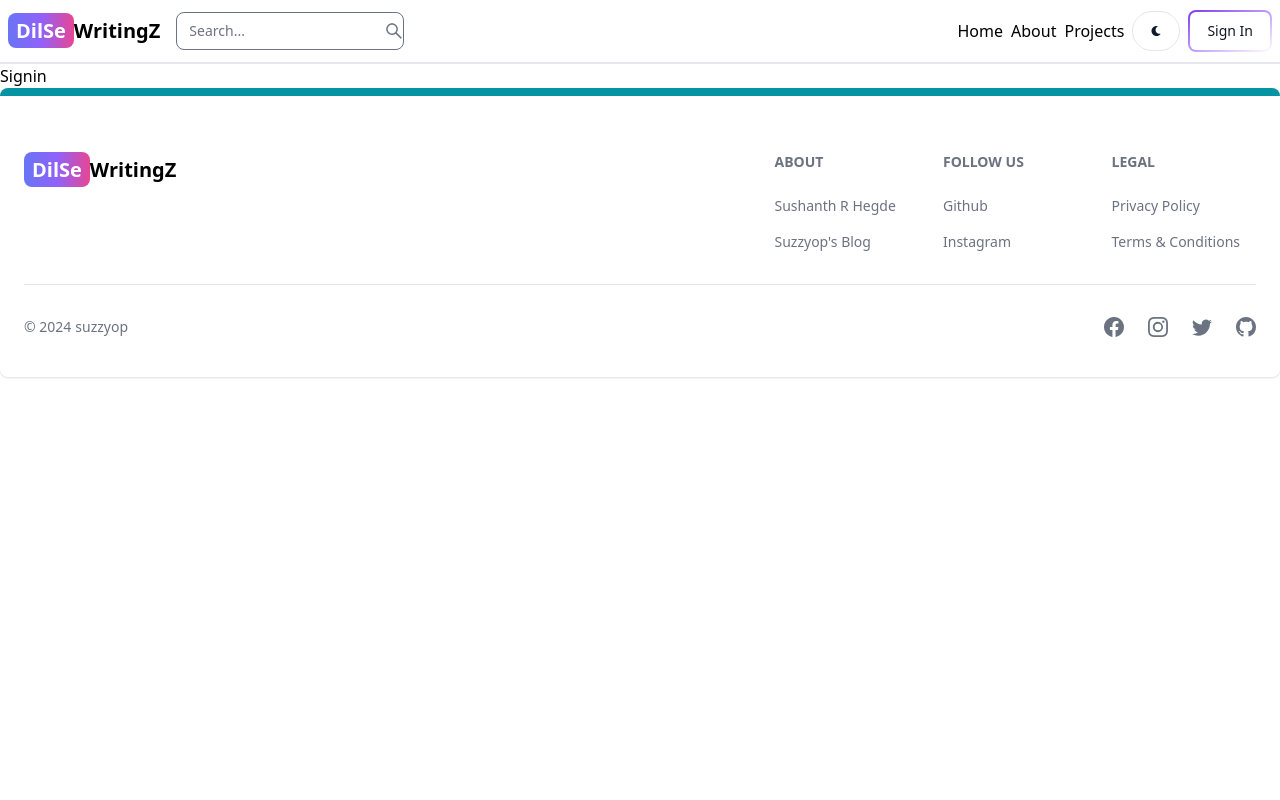
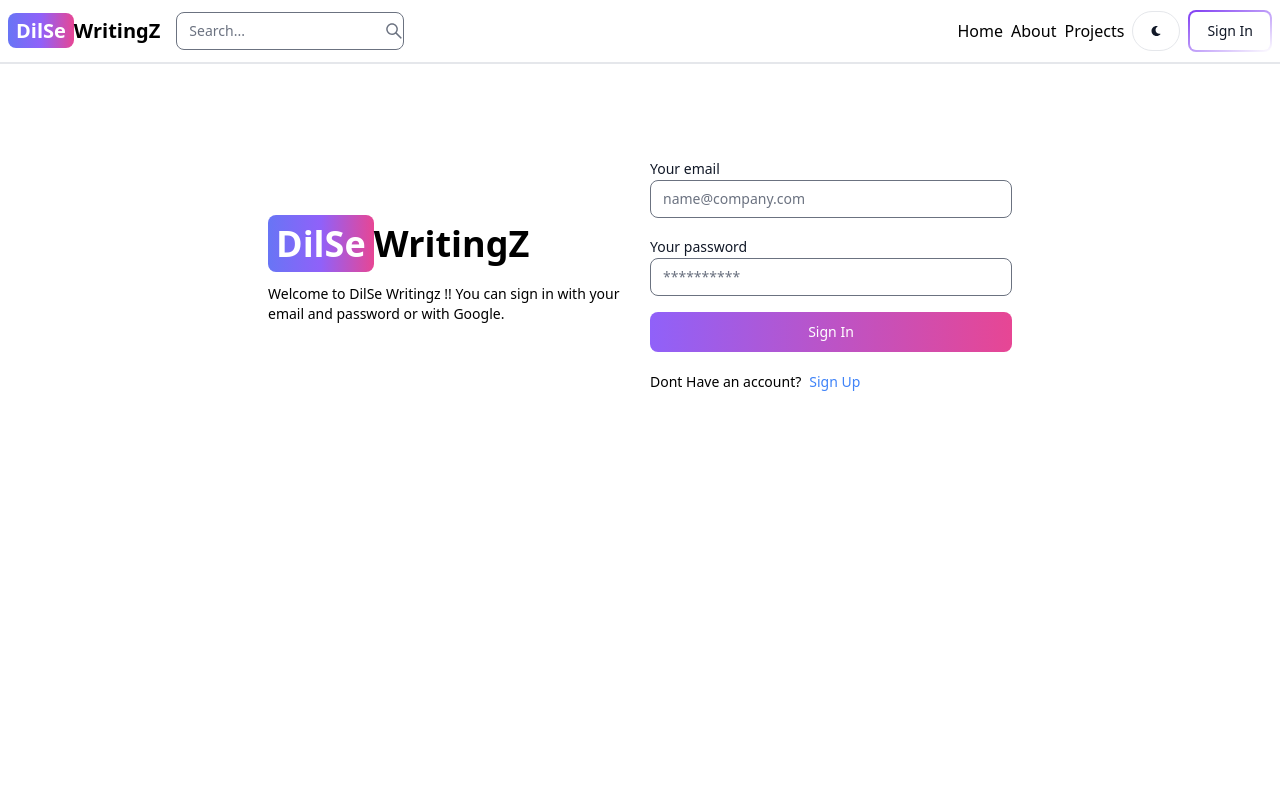
Before and after one commit to SushanthRHegde/Suzzy-Writes, a React (Vite) app in the folder client/: page /signin in a window 1280 px wide. Shown: the top 800 px of the page. Built offline with nearby package versions, Linux system fonts and the light colour scheme.

Commit message:
added functionality for sign in

```diff
--- a/client/src/components/Header.jsx
+++ b/client/src/components/Header.jsx
@@ -49,7 +49,7 @@
           <Button className='w-12 h-10 hidden sm:inline' color='gray' pill>
             <FaMoon />
           </Button>
-          <Link to='/sign-in'>
+          <Link to='/signin'>
             <Button gradientDuoTone='purpleToBlue' outline>Sign In</Button>
           </Link>
           <Navbar.Toggle onClick={toggleNavbar} />
--- a/client/src/pages/Signin.jsx
+++ b/client/src/pages/Signin.jsx
@@ -1,7 +1,107 @@
-import React from 'react'
+import { Alert, Button, Label, Spinner, TextInput } from 'flowbite-react';
+import { useState } from 'react';
+import { Link, useNavigate } from 'react-router-dom';
 
-export default function Signin() {
+export default function SignIn() {
+  const [formData, setFormData] = useState({});
+  const [errorMessage, setErrorMessage] = useState(null);
+  const [loading, setLoading] = useState(false);
+  const navigate = useNavigate();
+  const handleChange = (e) => {
+    setFormData({ ...formData, [e.target.id]: e.target.value.trim() });
+  };
+  const handleSubmit = async (e) => {
+    e.preventDefault();
+    if (!formData.email || !formData.password) {
+      return setErrorMessage('Please fill out all fields.');
+    }
+    try {
+      setLoading(true);
+      setErrorMessage(null);
+      const res = await fetch('/api/auth/signin', {
+        method: 'POST',
+        headers: { 'Content-Type': 'application/json' },
+        body: JSON.stringify(formData),
+      });
+      const data = await res.json();
+      if (data.success === false) {
+        return setErrorMessage(data.message);
+      }
+      setLoading(false);
+      if (res.ok) {
+        navigate('/');
+      }
+    } catch (error) {
+      setErrorMessage(error.message);
+      setLoading(false);
+    }
+  };
   return (
-    <div>Signin</div>
-  )
+    <div className='min-h-screen mt-20'>
+      <div className='flex p-3 max-w-3xl mx-auto flex-col md:flex-row md:items-center gap-5'>
+        {/* left */}
+        <div className='flex-1'>
+          <Link to='/' className='font-bold dark:text-white text-4xl'>
+            <span className='px-2 py-1 bg-gradient-to-r from-indigo-500 via-purple-500 to-pink-500 rounded-lg text-white'>
+              DilSe
+            </span>
+            WritingZ
+          </Link>
+          <p className='text-sm mt-5'>
+          Welcome to DilSe Writingz !! You can sign in with your email and password
+          or with Google.
+          </p>
+        </div>
+        {/* right */}
+
+        <div className='flex-1'>
+          <form className='flex flex-col gap-4' onSubmit={handleSubmit}>
+            <div>
+              <Label value='Your email' />
+              <TextInput
+                type='email'
+                placeholder='name@company.com'
+                id='email'
+                onChange={handleChange}
+              />
+            </div>
+            <div>
+              <Label value='Your password' />
+              <TextInput
+                type='password'
+                placeholder='**********'
+                id='password'
+                onChange={handleChange}
+              />
+            </div>
+            <Button
+              gradientDuoTone='purpleToPink'
+              type='submit'
+              disabled={loading}
+            >
+              {loading ? (
+                <>
+                  <Spinner size='sm' />
+                  <span className='pl-3'>Loading...</span>
+                </>
+              ) : (
+                'Sign In'
+              )}
+            </Button>
+          </form>
+          <div className='flex gap-2 text-sm mt-5'>
+            <span>Dont Have an account?</span>
+            <Link to='/signup' className='text-blue-500'>
+              Sign Up
+            </Link>
+          </div>
+          {errorMessage && (
+            <Alert className='mt-5' color='failure'>
+              {errorMessage}
+            </Alert>
+          )}
+        </div>
+      </div>
+    </div>
+  );
 }
--- a/client/src/pages/Signup.jsx
+++ b/client/src/pages/Signup.jsx
@@ -100,7 +100,7 @@
           </form>
           <div className='flex gap-2 text-sm mt-5'>
             <span>Have an account?</span>
-            <Link to='/sign-in' className='text-blue-500'>
+            <Link to='/signin' className='text-blue-500'>
               Sign In
             </Link>
           </div>
```
